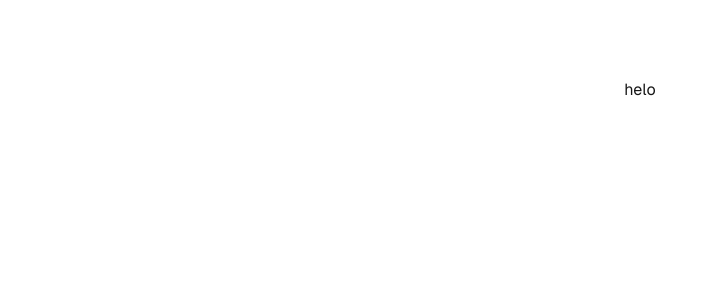
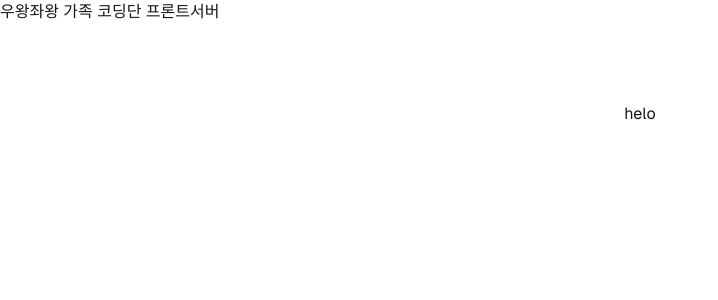
Before and after one commit to mulgoms2/woowang, a Next.js app: page / in a window 1280 px wide. Shown: the top 300 px of the page, without its empty margins (0-718 px from the left). Built offline with nearby package versions, Linux system fonts and the light colour scheme.

Commit message:
style: body 본문 추가

```diff
--- a/src/app/layout.tsx
+++ b/src/app/layout.tsx
@@ -28,6 +28,7 @@ export default function RootLayout({
       <body
         className={`${geistSans.variable} ${geistMono.variable} antialiased`}
       >
+      우왕좌왕 가족 코딩단 프론트서버
         {children}
       </body>
     </html>
```
